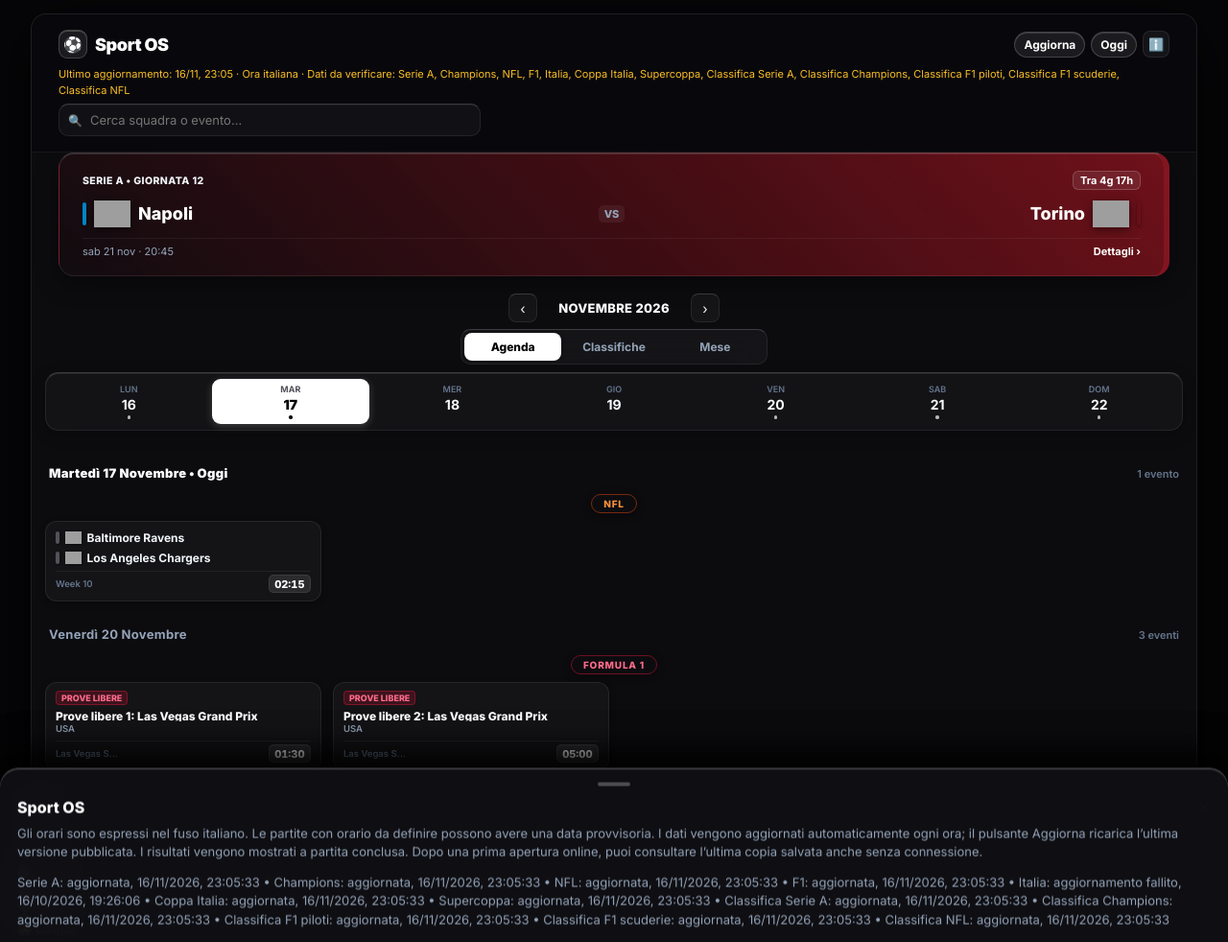
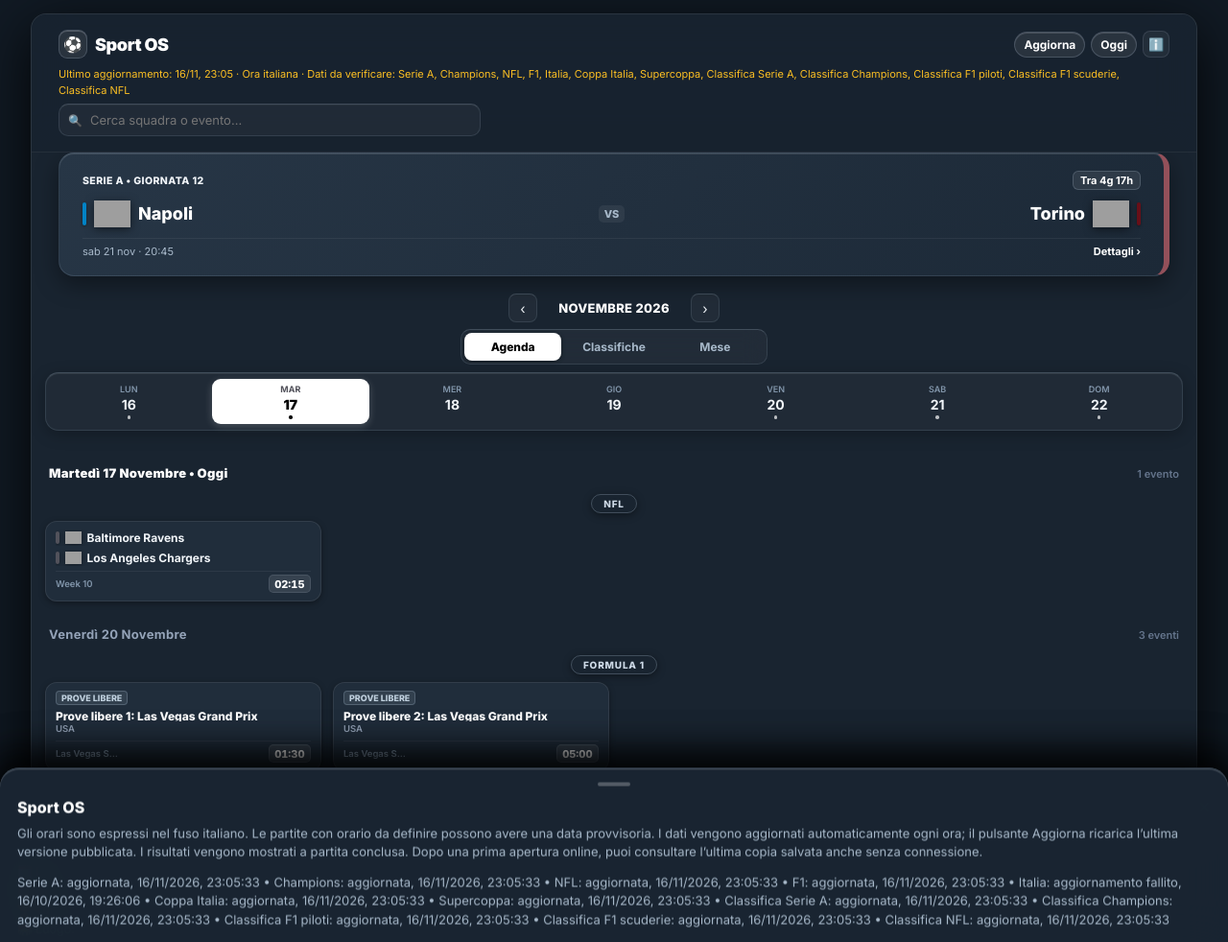
Before and after one commit to matteofornasiero/calendario_sportivo, a plain HTML site: page index.html in a window 1280 px wide. Shown: the top 982 px of the page at 96% size. Drawn offline with Linux system fonts and the light colour scheme; grey boxes are pictures that could not be loaded.

Commit message:
style: unify Sport OS dark slate palette and tone down vivid hero gradients

```diff
--- a/index.html
+++ b/index.html
@@ -9,7 +9,7 @@
     <meta name="apple-mobile-web-app-capable" content="yes">
     <meta name="apple-mobile-web-app-status-bar-style" content="black-translucent">
     <meta name="apple-mobile-web-app-title" content="Sport OS">
-    <meta name="theme-color" content="#09090b">
+    <meta name="theme-color" content="#151e28">
     <link rel="manifest" href="manifest.json">
     <link rel="apple-touch-icon" sizes="192x192" href="icon-192.png">
     <link rel="apple-touch-icon" sizes="512x512" href="icon-512.png">
@@ -24,14 +24,14 @@
 
     <style>
         :root {
-            --bg: #09090b;
-            --surface: rgba(255, 255, 255, 0.03);
-            --border: rgba(255, 255, 255, 0.08);
-            --border-highlight: rgba(255, 255, 255, 0.18);
-
-            --text-main: #f8fafc;
-            --text-sub: #94a3b8;
-            --text-muted: #64748b;
+            --bg: #151e28;
+            --surface: rgba(255, 255, 255, 0.045);
+            --border: rgba(180, 200, 220, 0.14);
+            --border-highlight: rgba(180, 200, 220, 0.22);
+
+            --text-main: #f1f5f9;
+            --text-sub: #a8b9ca;
+            --text-muted: #8195aa;
 
             --safe-top: env(safe-area-inset-top, 0px);
             --safe-bottom: env(safe-area-inset-bottom, 0px);
@@ -63,7 +63,7 @@
             position: sticky;
             top: 0;
             z-index: 100;
-            background: rgba(9, 9, 12, 0.85);
+            background: rgba(24, 35, 47, 0.94);
             backdrop-filter: blur(20px);
             -webkit-backdrop-filter: blur(20px);
             border-bottom: 1px solid var(--border);
@@ -284,14 +284,14 @@
             body {
                 display: flex;
                 justify-content: center;
-                background-color: #060608;
+                background-color: #111a24;
                 padding-top: 14px;
                 padding-bottom: 30px;
             }
             .app-container {
                 max-width: 1280px;
                 width: 95%;
-                background-color: #0c0c0f;
+                background-color: #192430;
                 border: 1px solid rgba(255, 255, 255, 0.08);
                 border-radius: 16px;
                 min-height: calc(100vh - 44px);
@@ -692,7 +692,7 @@
             flex-direction: column;
             justify-content: space-between;
             cursor: pointer;
-            background: #141417; /* Solido opaco, senza riflessi o blur */
+            background: #202d3b; /* Superficie neutra e leggibile, senza colori casuali */
             border: 1px solid rgba(255, 255, 255, 0.08);
             box-shadow: 0 2px 6px rgba(0, 0, 0, 0.35);
             transition: transform 0.1s;
@@ -916,7 +916,7 @@
         .modal-sheet {
             position: fixed;
             bottom: 0; left: 0; right: 0;
-            background: rgba(16, 16, 20, 0.92);
+            background: rgba(26, 37, 49, 0.96);
             backdrop-filter: blur(24px);
             -webkit-backdrop-filter: blur(24px);
             border-top: 1px solid var(--border-highlight);
@@ -1087,9 +1087,7 @@
         let countdownTimerId = null;
 
         function getCardBackground(home, away) {
-            const hColor = getTeamColor(home);
-            const aColor = getTeamColor(away);
-            return `linear-gradient(135deg, ${hexToRgba(hColor, 0.45)} 0%, rgba(20, 20, 26, 0.95) 50%, ${hexToRgba(aColor, 0.45)} 100%)`;
+            return 'linear-gradient(135deg, #293746, #1b2836)';
         }
 
         // ==========================================
@@ -1137,11 +1135,11 @@
         };
 
         const SPORT_BADGE_THEMES = {
-            'seriea': { name: 'SERIE A', color: '#38bdf8', bg: '#18181b', border: 'rgba(2, 132, 199, 0.45)' },
-            'f1': { name: 'FORMULA 1', color: '#ff6b8b', bg: '#18181b', border: 'rgba(210, 20, 58, 0.50)' },
-            'nfl': { name: 'NFL', color: '#fb923c', bg: '#18181b', border: 'rgba(251, 79, 20, 0.45)' },
-            'champions': { name: 'CHAMPIONS LEAGUE', color: '#818cf8', bg: '#18181b', border: 'rgba(37, 99, 235, 0.45)' },
-            'nazionale': { name: 'ITALIA', color: '#60a5fa', bg: '#18181b', border: 'rgba(0, 78, 162, 0.45)' }
+            seriea: { name: 'SERIE A', color: '#cedae7', bg: '#202d3b', border: 'rgba(180, 200, 220, 0.26)' },
+            f1: { name: 'FORMULA 1', color: '#cedae7', bg: '#202d3b', border: 'rgba(180, 200, 220, 0.26)' },
+            nfl: { name: 'NFL', color: '#cedae7', bg: '#202d3b', border: 'rgba(180, 200, 220, 0.26)' },
+            champions: { name: 'CHAMPIONS LEAGUE', color: '#cedae7', bg: '#202d3b', border: 'rgba(180, 200, 220, 0.26)' },
+            nazionale: { name: 'ITALIA', color: '#cedae7', bg: '#202d3b', border: 'rgba(180, 200, 220, 0.26)' }
         };
 
         function hexToRgba(hex, alpha) {
@@ -1164,61 +1162,20 @@
         }
 
         function getTopMatchTheme(e) {
-            const t = `${e.title || ''} ${e.home || ''} ${e.away || ''}`.toLowerCase();
-            const homeStr = (e.home || '').toLowerCase();
-            const awayStr = (e.away || '').toLowerCase();
-
-            const isToro = t.includes('torino') || t.includes('toro');
-            const isBroncos = t.includes('broncos') || t.includes('denver');
-
-            let color = '#ffffff';
-            let isAway = false;
-
-            if (isToro) {
-                color = '#681019'; // Granata autentico del Torino
-                isAway = awayStr.includes('torino') || awayStr.includes('toro');
-                const bg = isAway
-                    ? `linear-gradient(225deg, rgba(125, 18, 28, 0.88) 0%, rgba(95, 14, 22, 0.65) 45%, rgba(18, 12, 16, 0.96) 100%)`
-                    : `linear-gradient(135deg, rgba(125, 18, 28, 0.88) 0%, rgba(95, 14, 22, 0.65) 45%, rgba(18, 12, 16, 0.96) 100%)`;
-                const border = isAway
-                    ? `border-right: 6px solid #821520; border-left: 1px solid var(--border);`
-                    : `border-left: 6px solid #821520; border-right: 1px solid var(--border);`;
-                return { color, isAway, bg, border };
-            } else if (isBroncos) {
-                color = '#fb4f14'; // Arancio Broncos
-                isAway = awayStr.includes('broncos') || awayStr.includes('denver');
-                const bg = isAway
-                    ? `linear-gradient(225deg, rgba(251, 79, 20, 0.80) 0%, rgba(195, 55, 10, 0.55) 45%, rgba(12, 18, 28, 0.96) 100%)`
-                    : `linear-gradient(135deg, rgba(251, 79, 20, 0.80) 0%, rgba(195, 55, 10, 0.55) 45%, rgba(12, 18, 28, 0.96) 100%)`;
-                const border = isAway
-                    ? `border-right: 6px solid #fb4f14; border-left: 1px solid var(--border);`
-                    : `border-left: 6px solid #fb4f14; border-right: 1px solid var(--border);`;
-                return { color, isAway, bg, border };
-            } else if (e.sport === 'f1') {
-                color = '#d2143a'; // Rosso Ciliegia F1
-                isAway = false;
-                const bg = `linear-gradient(135deg, rgba(210, 20, 58, 0.82) 0%, rgba(160, 14, 42, 0.55) 45%, rgba(24, 10, 16, 0.96) 100%)`;
-                const border = `border-left: 6px solid #d2143a; border-right: 1px solid var(--border);`;
-                return { color, isAway, bg, border };
-            } else if (e.sport === 'nazionale') {
-                color = '#004ea2';
-                isAway = false;
-                const bg = `linear-gradient(135deg, rgba(0, 78, 162, 0.75) 0%, rgba(0, 55, 120, 0.50) 45%, rgba(10, 16, 28, 0.96) 100%)`;
-                const border = `border-left: 6px solid #004ea2; border-right: 1px solid var(--border);`;
-                return { color, isAway, bg, border };
-            } else if (e.sport === 'champions') {
-                color = '#2563eb';
-                isAway = false;
-                const bg = `linear-gradient(135deg, rgba(37, 99, 235, 0.75) 0%, rgba(25, 70, 175, 0.50) 45%, rgba(12, 16, 30, 0.96) 100%)`;
-                const border = `border-left: 6px solid #2563eb; border-right: 1px solid var(--border);`;
-                return { color, isAway, bg, border };
-            } else {
-                color = getTeamColor(e.home);
-                isAway = false;
-                const bg = `linear-gradient(135deg, ${hexToRgba(color, 0.65)} 0%, rgba(20, 20, 26, 0.95) 100%)`;
-                const border = `border-left: 5px solid ${color}; border-right: 1px solid var(--border);`;
-                return { color, isAway, bg, border };
-            }
+            const text = `${e.title || ''} ${e.home || ''} ${e.away || ''}`.toLowerCase();
+            const away = (e.away || '').toLowerCase();
+            const isToro = text.includes('torino') || text.includes('toro');
+            const isBroncos = text.includes('broncos') || text.includes('denver');
+            const isAway = isToro ? (away.includes('torino') || away.includes('toro')) :
+                isBroncos ? (away.includes('broncos') || away.includes('denver')) : false;
+            const accent = isToro ? '#93505a' : isBroncos ? '#b87850' :
+                e.sport === 'f1' ? '#a75568' : e.sport === 'nazionale' ? '#5682ab' :
+                e.sport === 'champions' ? '#667bb4' : getTeamColor(e.home);
+            const bg = 'linear-gradient(135deg, #273646 0%, #1c2937 100%)';
+            const edge = isAway ? 'right' : 'left';
+            const opposite = isAway ? 'left' : 'right';
+            const border = `border-${edge}: 6px solid ${accent}; border-${opposite}: 1px solid var(--border);`;
+            return { color: accent, isAway, bg, border };
         }
 
         const SPORT_NAMES = { f1: 'Formula 1', seriea: 'Serie A', nfl: 'NFL', champions: 'Champions League', nazionale: 'Italia' };
@@ -1688,7 +1645,7 @@
                                     <div class="compact-card" onclick="openEventSheetByKey('${key}')">
                                         <div style="display:flex; flex-direction:column; gap:2px; overflow:hidden; min-width:0;">
                                             <div style="display:flex; align-items:center; gap:5px;">
-                                                <span style="font-size:9px; font-weight:800; color:#ff6b8b; text-transform:uppercase; background:rgba(210,20,58,0.22); padding:1px 5px; border-radius:4px; border:1px solid rgba(210,20,58,0.45); flex-shrink:0;">
+                                                <span style="font-size:9px; font-weight:800; color:#c0d0de; text-transform:uppercase; background:rgba(180,200,220,0.12); padding:1px 5px; border-radius:4px; border:1px solid rgba(180,200,220,0.25); flex-shrink:0;">
                                                     ${sessionTag}
                                                 </span>
                                             </div>
```
